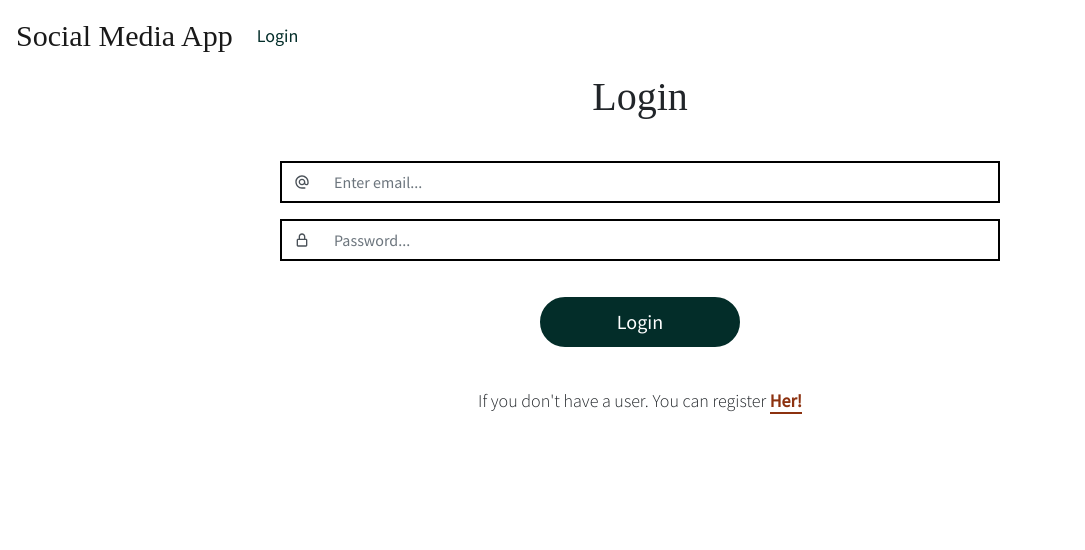
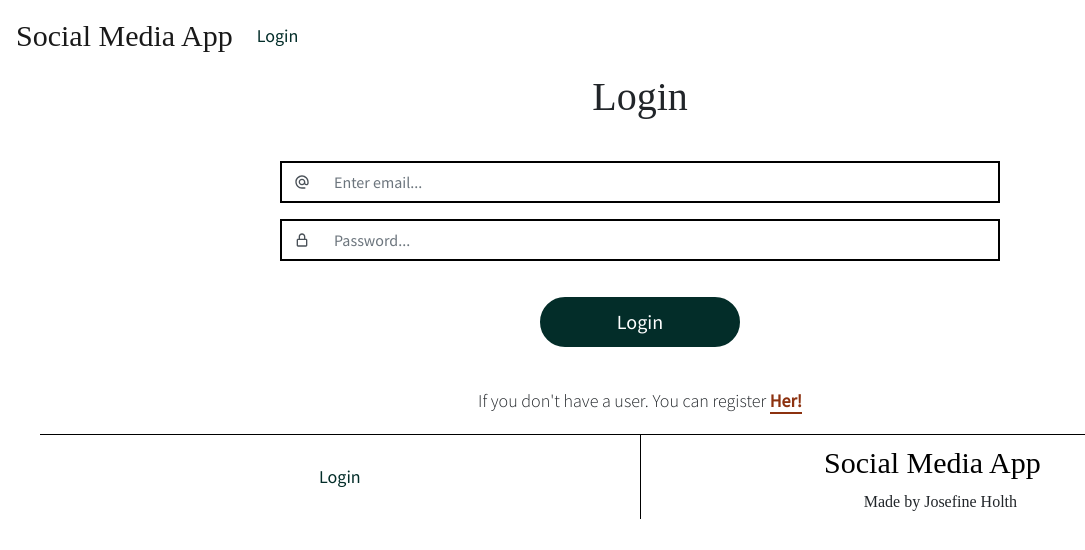
Before and after one commit to JosefineFH/social_media_app, a React (Create React App) app: page / in a window 1280 px wide. Shown: the top 550 px of the page, without its empty margins (0-1085 px from the left). Built offline with nearby package versions, Linux system fonts and the light colour scheme.

Commit message:
add footer

```diff
--- a/src/App.js
+++ b/src/App.js
@@ -3,6 +3,7 @@ import "./css/style.css";
 // import "./sass/style.css";
 import NavigationLayout from "./components/Common/Navigation";
 import { AuthProvider } from "./context/AuthContext";
+import Footer from "./components/Common/Footer";
 
 function App() {
   return (
@@ -10,6 +11,7 @@ function App() {
       <div className="App">
         <NavigationLayout />
       </div>
+      <Footer/>
     </AuthProvider>
   );
 }
--- /dev/null
+++ b/src/components/Common/Footer.jsx
@@ -0,0 +1,39 @@
+import { useContext } from "react";
+import { Nav } from "react-bootstrap"
+import AuthContext from "../../context/AuthContext";
+
+
+export default function Footer() {
+  const [auth, setAuth] = useContext(AuthContext);
+
+
+  return (
+    <footer>
+      <div className="footer_menu">
+        <Nav>
+          {auth ? (
+            <>
+              <div>
+                <Nav.Link href="/">Home</Nav.Link>
+                <Nav.Link href="/userprofiles">Users</Nav.Link>
+              </div>
+              <div>
+                <Nav.Link href="/user">{auth.name}</Nav.Link>
+                <Nav.Link href="/user">Profile</Nav.Link>
+              <Nav.Link href="/viewPosts">View your posts</Nav.Link>
+              </div>
+            </>
+          )
+            : (
+              <Nav.Link href="/">Login</Nav.Link>
+            )
+          }
+        </Nav>
+      </div>
+      <div className="footer_info">
+        <a href="/" className="navbar-brand">Social Media App</a>
+        <h6>Made by Josefine Holth</h6>
+      </div>
+    </footer>
+  )
+}
--- a/src/css/style.css
+++ b/src/css/style.css
@@ -788,3 +788,66 @@ a.author_name:hover {
   padding: 30px;
   width: 30%;
 }
+
+footer {
+  max-width: 1200px;
+  margin: auto;
+  display: -webkit-box;
+  display: -ms-flexbox;
+  display: flex;
+  -ms-flex-pack: distribute;
+      justify-content: space-around;
+  -webkit-box-align: center;
+      -ms-flex-align: center;
+          align-items: center;
+  -webkit-box-orient: vertical;
+  -webkit-box-direction: normal;
+      -ms-flex-direction: column;
+          flex-direction: column;
+}
+
+footer .nav {
+  -ms-flex-pack: distribute;
+      justify-content: space-around;
+}
+
+@media (min-width: 758px) {
+  footer .nav {
+    -webkit-box-pack: space-evenly;
+        -ms-flex-pack: space-evenly;
+            justify-content: space-evenly;
+  }
+}
+
+@media (min-width: 758px) {
+  footer {
+    border-top: 1px solid black;
+    -webkit-box-orient: horizontal;
+    -webkit-box-direction: normal;
+        -ms-flex-direction: row;
+            flex-direction: row;
+  }
+}
+
+footer .footer_info {
+  width: 90%;
+  border-top: 1px solid black;
+  text-align: center;
+  font-family: "DM Serif Display", serif;
+}
+
+@media (min-width: 758px) {
+  footer .footer_info {
+    border: none;
+    border-left: 1px solid black;
+  }
+}
+
+footer .footer_menu {
+  width: 90%;
+}
+
+footer .footer_menu .nav {
+  -ms-flex-wrap: nowrap;
+      flex-wrap: nowrap;
+}
--- /dev/null
+++ b/src/sass/components/_footer.scss
@@ -0,0 +1,37 @@
+footer{
+  max-width: 1200px;
+  margin: auto;
+  display: flex;
+  justify-content: space-around;
+  align-items: center;
+  flex-direction: column;
+
+  .nav{
+    justify-content: space-around;
+    @media(min-width: $md){
+      justify-content: space-evenly;
+    }
+  }
+  @media(min-width: $md){
+    border-top: 1px solid black;
+    flex-direction: row;
+  }
+  .footer_info{
+    width: 90%;
+    border-top: 1px solid black;
+    text-align: center;
+    font-family: "DM Serif Display", serif;
+    @media(min-width: $md){
+      border: none;
+      border-left: 1px solid black;
+    }
+  }
+  .footer_menu{
+    width: 90%;
+
+    .nav{
+      flex-wrap: nowrap;
+
+    }
+  }
+}
--- a/src/sass/style.scss
+++ b/src/sass/style.scss
@@ -20,3 +20,4 @@
 @import "./components/checkbox";
 @import "./components/buttons";
 @import "./components/container";
+@import "./components/footer";
```
